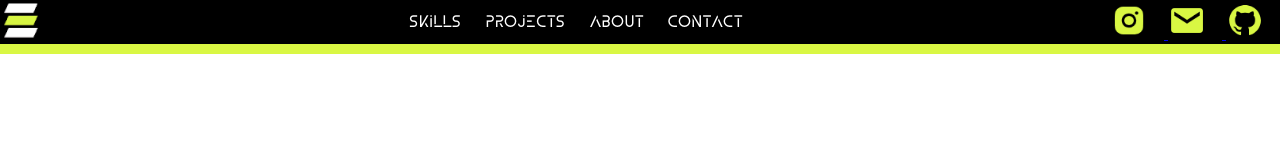
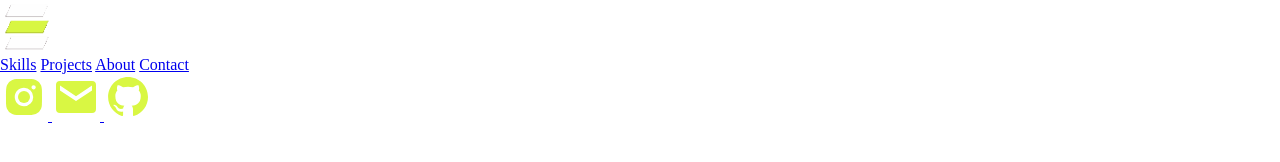
Before and after one commit to dev-danielsouza/projeto_portifolio_dev, a plain HTML site: page index.html in a window 1280 px wide. Drawn offline with Linux system fonts and the light colour scheme; files whose address does not match are found by name; a web font is replaced by a local one.

Commit message:
docs:reset header

```diff
--- a/css/style.css
+++ b/css/style.css
@@ -5,35 +5,3 @@
   font-weight: normal;
   font-style: normal;
 }
-
-header {
-  background-color: #000;
-  box-shadow: 0 10px 0 #d9f743;
-  align-items: center;
-  display: flex;
-  justify-content: space-between;
-}
-
-#menu a {
-  color: #fff;
-  font-size: 20px 20px;
-  font-family: "ZELDA", sans-serif;
-  font-weight: 400;
-  text-decoration: none;
-  padding-left: 10px;
-  padding-right: 10px;
-}
-
-.logo {
-  width: 42px;
-  height: 41px;
-}
-
-#header-contact {
-}
-
-.button-contact {
-  width: 38px;
-  height: 37px;
-  margin-right: 16px;
-}
```
